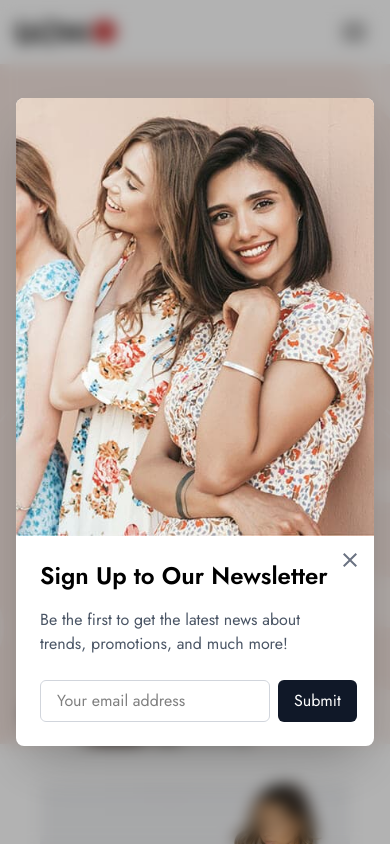
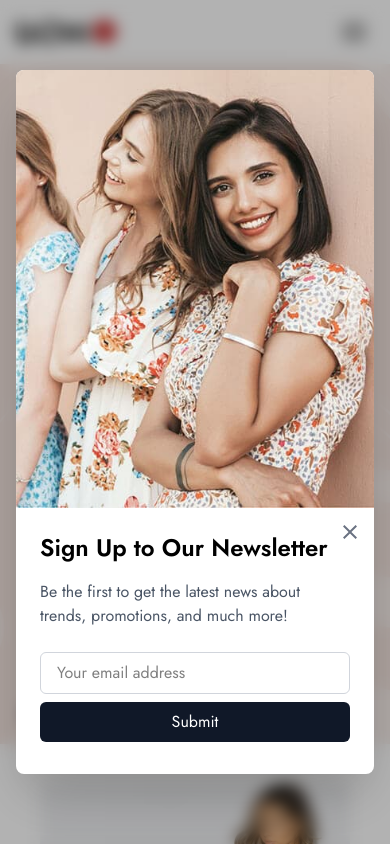
Before and after one commit to Pervaz11/UomoClothingApp-FinalProject, a React (Vite) app in the folder client/: page / in a window 390 px wide. Shown: the top 844 px of the page. Built offline with nearby package versions, Linux system fonts and the light colour scheme; no server answers.

Commit message:
fix(responsive): fix button visibility on all devices for Subscribe and Shop pages

```diff
--- a/client/src/components/NewsLettetModal.tsx
+++ b/client/src/components/NewsLettetModal.tsx
@@ -7,7 +7,6 @@ const NewsletterModal = () => {
     const [isOpen, setIsOpen] = useState(false);
     const [email, setEmail] = useState("");
 
-    // Sayt açılan kimi modal açılması
     useEffect(() => {
         const timer = setTimeout(() => setIsOpen(true), 500);
         return () => clearTimeout(timer);
@@ -17,7 +16,6 @@ const NewsletterModal = () => {
         e.preventDefault();
         console.log("Submitted email:", email);
 
-        // NEW: notification olaraq "Thanks for subscribe!" göndəririk (modalda göstərmirik)
         window.dispatchEvent(new CustomEvent('new-notification', {
             detail: "Thanks for subscribe!"
         }));
@@ -68,19 +66,19 @@ const NewsletterModal = () => {
                                 much more!
                             </p>
 
-                            <form onSubmit={handleSubmit} className="flex gap-2">
+                            <form onSubmit={handleSubmit} className=" gap-2">
                                 <input
                                     type="email"
                                     required
                                     placeholder="Your email address"
                                     value={email}
                                     onChange={(e) => setEmail(e.target.value)}
-                                    className="flex-1 border border-gray-300 rounded-md px-4 py-2
+                                    className="flex-1 border w-full border-gray-300 rounded-md px-4 py-2
                                                focus:outline-none focus:ring-2 focus:ring-slate-400"
                                 />
                                 <button
                                     type="submit"
-                                    className="bg-gray-900 text-white px-4 py-2 rounded-md
+                                    className="bg-gray-900 my-2 w-full text-white px-4 py-2 rounded-md
                                                hover:bg-gray-700 transition"
                                 >
                                     Submit
--- a/client/src/components/Pagination.tsx
+++ b/client/src/components/Pagination.tsx
@@ -19,14 +19,13 @@ const Pagination: React.FC<PaginationProps> = ({
     const pages = Array.from({ length: totalPages }, (_, i) => i + 1);
 
     return (
-        <nav className="mt-12 flex items-center justify-center px-4" aria-label="Pagination">
-            <div className="flex items-center gap-2">
+        <nav className="mt-12 flex flex-col sm:flex-row items-center justify-center px-4 gap-2 sm:gap-2" aria-label="Pagination">
             {/* Previous */}
             <motion.button
                 whileHover={{ x: -3 }}
                 onClick={onPrev}
                 disabled={page === 1}
-                    className={`px-4 py-2 border rounded-md text-sm font-medium flex items-center gap-1 ${page === 1
+                className={`px-4 py-2 border rounded-md text-sm font-medium flex items-center justify-center gap-1 w-full sm:w-auto ${page === 1
                     ? "text-gray-400 border-gray-200 cursor-not-allowed"
                     : "text-gray-700 border-gray-300 hover:bg-gray-100"
                     }`}
@@ -35,11 +34,12 @@ const Pagination: React.FC<PaginationProps> = ({
             </motion.button>
 
             {/* Page numbers */}
+            <div className="flex flex-wrap justify-center gap-2 w-full sm:w-auto">
                 {pages.map((num) => (
                     <button
                         key={num}
                         onClick={() => onPageClick(num)}
-                        className={`px-3 py-2 rounded-md text-sm font-medium transition ${num === page
+                        className={`px-3 py-2 rounded-md text-sm font-medium transition w-full sm:w-auto ${num === page
                             ? "bg-black text-white shadow-md"
                             : "text-gray-600 hover:bg-gray-100"
                             }`}
@@ -47,20 +47,20 @@ const Pagination: React.FC<PaginationProps> = ({
                         {num}
                     </button>
                 ))}
+            </div>
 
             {/* Next */}
             <motion.button
                 whileHover={{ x: 3 }}
                 onClick={onNext}
                 disabled={page === totalPages}
-                    className={`px-4 py-2 border rounded-md text-sm font-medium flex items-center gap-1 ${page === totalPages
+                className={`px-4 py-2 border rounded-md text-sm font-medium flex items-center justify-center gap-1 w-full sm:w-auto ${page === totalPages
                     ? "text-gray-400 border-gray-200 cursor-not-allowed"
                     : "text-gray-700 border-gray-300 hover:bg-gray-100"
                     }`}
             >
                 Next →
             </motion.button>
-            </div>
         </nav>
     );
 };
--- a/client/src/components/SelectionFilter.tsx
+++ b/client/src/components/SelectionFilter.tsx
@@ -18,7 +18,7 @@ const CustomSelect: React.FC<CustomSelectProps> = ({ sortOption, setSortOption }
     ];
 
     return (
-        <div className="relative w-60 z-50">
+        <div className="relative w-60 z-20">
             <button
                 onClick={() => setOpen(!open)}
                 className="w-full border-b px-4 py-2 text-sm text-left flex justify-between items-center hover:bg-gray-100 transition-colors duration-300"
--- a/client/src/layout/client/Navbar.tsx
+++ b/client/src/layout/client/Navbar.tsx
@@ -117,7 +117,7 @@ const Navbar: React.FC = () => {
                         <Link to="/" className="block px-4 py-2 rounded-md text-gray-700 hover:bg-gray-100">Home</Link>
                     </li>
                     <li>
-                        <Link to="/Apartments" className="block px-4 py-2 rounded-md text-gray-700 hover:bg-gray-100">Shop</Link>
+                        <Link to="/shop" className="block px-4 py-2 rounded-md text-gray-700 hover:bg-gray-100">Shop</Link>
                     </li>
                     <li>
                         <Link to="/About" className="block px-4 py-2 rounded-md text-gray-700 hover:bg-gray-100">About</Link>
--- a/client/src/pages/client/Shop.tsx
+++ b/client/src/pages/client/Shop.tsx
@@ -59,7 +59,7 @@ const Shop: React.FC = () => {
                     </button>
                 </div>
 
-                <div className="flex items-center">
+                <div className="md:flex items-center">
                     <FilterButton />
                     <CustomSelect sortOption={sortOption} setSortOption={setSortOption} />
                 </div>
```
Lines whose indentation alone changed are shown as unchanged.
